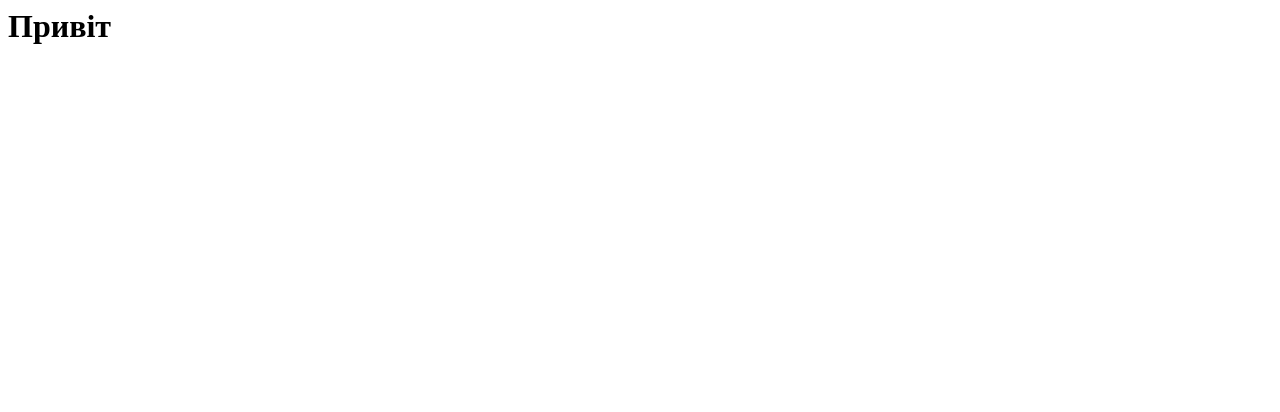
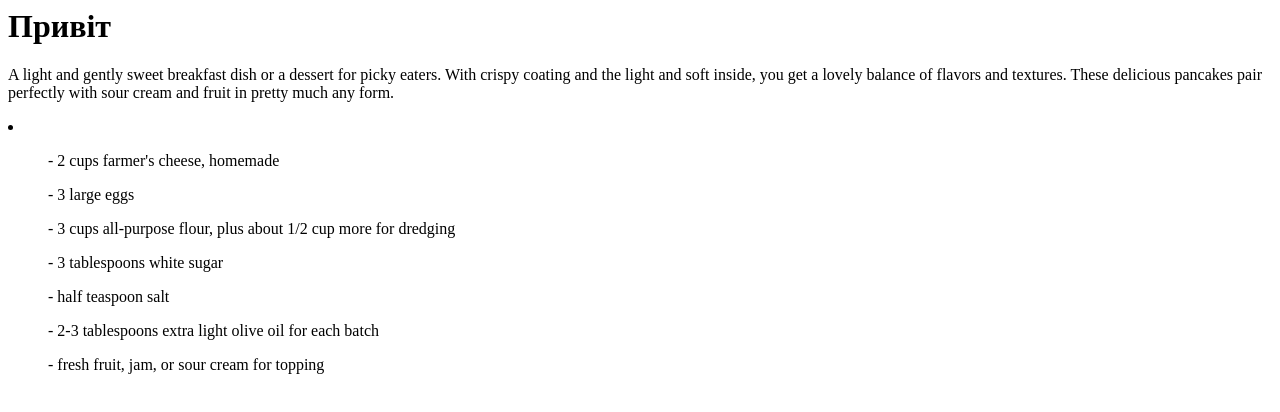
Before and after one commit to Yevhen-Illiushko/Tutorial, a plain HTML site: page index.html in a window 1280 px wide. Drawn offline with Linux system fonts and the light colour scheme.

Commit message:
Update index.html

```diff
--- a/index.html
+++ b/index.html
@@ -1,3 +1,34 @@
 <body>
-    <h1>Привіт</h1>
+  <h1>Привіт</h1>
 </body>
+<body>
+  <p>
+    A light and gently sweet breakfast dish or a dessert for picky eaters. With
+    crispy coating and the light and soft inside, you get a lovely balance of
+    flavors and textures. These delicious pancakes pair perfectly with sour
+    cream and fruit in pretty much any form.
+  </p>
+  <li>
+    <ul>
+      - 2 cups farmer's cheese, homemade
+    </ul>
+    <ul>
+      - 3 large eggs
+    </ul>
+    <ul>
+      - 3 cups all-purpose flour, plus about 1/2 cup more for dredging
+    </ul>
+    <ul>
+      - 3 tablespoons white sugar
+    </ul>
+    <ul>
+      - half teaspoon salt
+    </ul>
+    <ul>
+      - 2-3 tablespoons extra light olive oil for each batch
+    </ul>
+    <ul>
+      - fresh fruit, jam, or sour cream for topping
+    </ul>
+  </li>
+</body>
```
